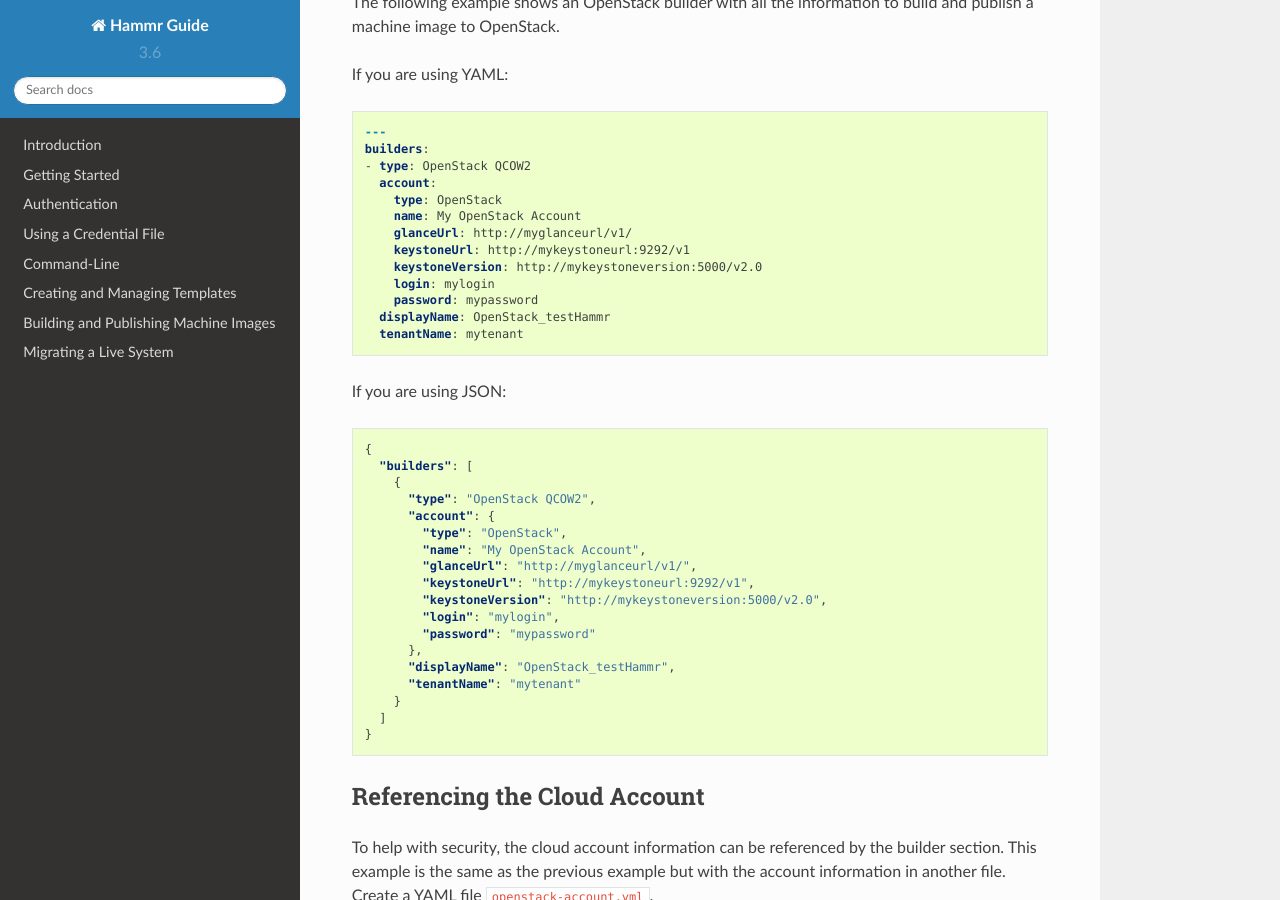
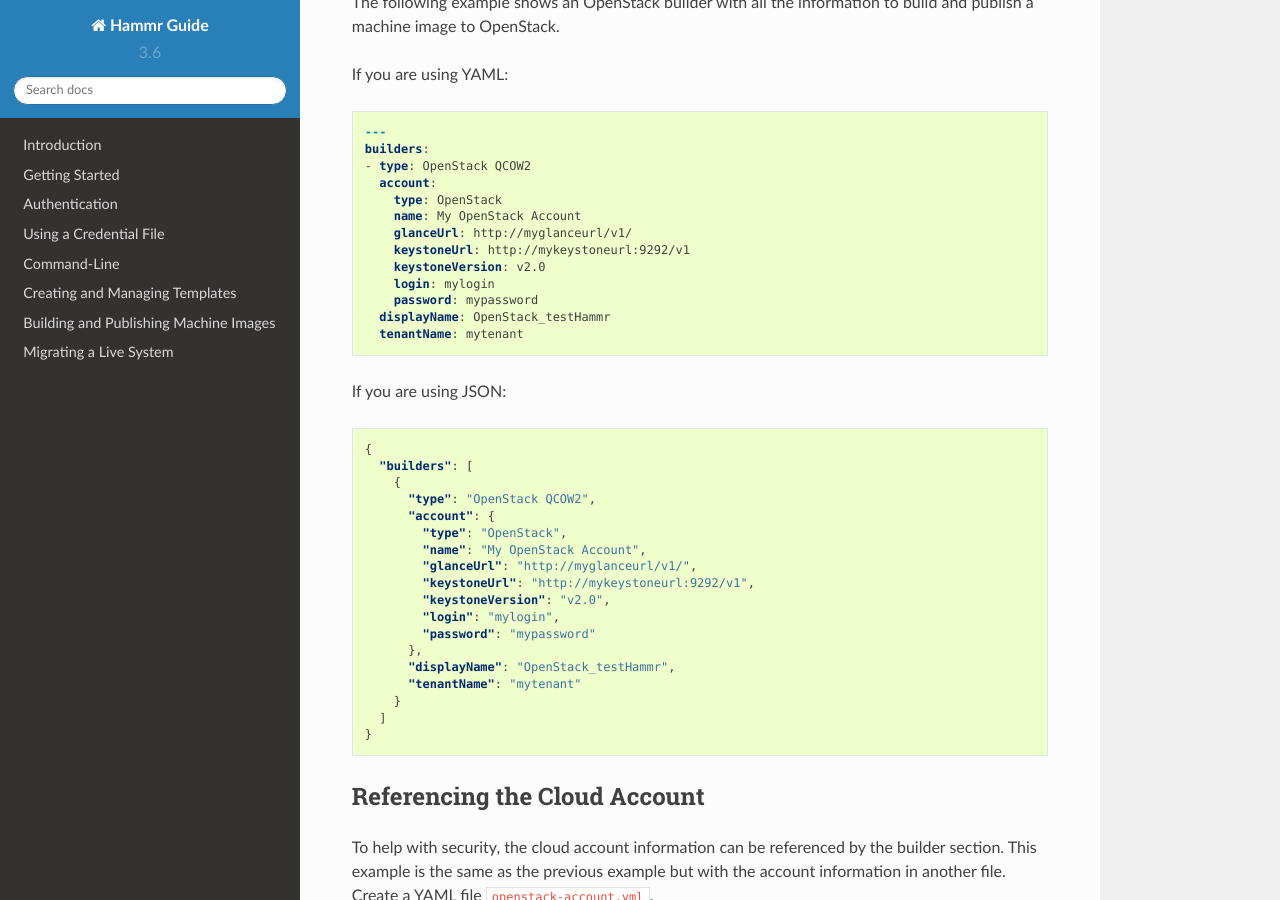
Before and after one commit to usharesoft/hammr, a Sphinx documentation site: the page built from documentation/en/source/pages/templates-spec/builders/builders-openstack.rst, in a window 1280 px wide and 900 px high, scrolled down 2781 px. Built offline with Sphinx 7.4.7 and the Read the Docs theme 2.0.0, drawn with Linux system fonts in a browser that asks for light colours; pages that are not in the unit, such as notebooks, are missing from menus; some of the changed lines change nothing that is shown.

Commit message:
fix mistake in keystone (#174)

```diff
--- a/documentation/en/source/pages/templates-spec/builders/builders-openstack.rst
+++ b/documentation/en/source/pages/templates-spec/builders/builders-openstack.rst
@@ -107,7 +107,7 @@ If you are using YAML:
       name: My OpenStack Account
       glanceUrl: http://myglanceurl/v1/
       keystoneUrl: http://mykeystoneurl:9292/v1
-      keystoneVersion: http://mykeystoneversion:5000/v2.0
+      keystoneVersion: v2.0
       login: mylogin
       password: mypassword
     displayName: OpenStack_testHammr
@@ -126,7 +126,7 @@ If you are using JSON:
           "name": "My OpenStack Account",
           "glanceUrl": "http://myglanceurl/v1/",
           "keystoneUrl": "http://mykeystoneurl:9292/v1",
-          "keystoneVersion": "http://mykeystoneversion:5000/v2.0",
+          "keystoneVersion": "v2.0",
           "login": "mylogin",
           "password": "mypassword"
         },
```
